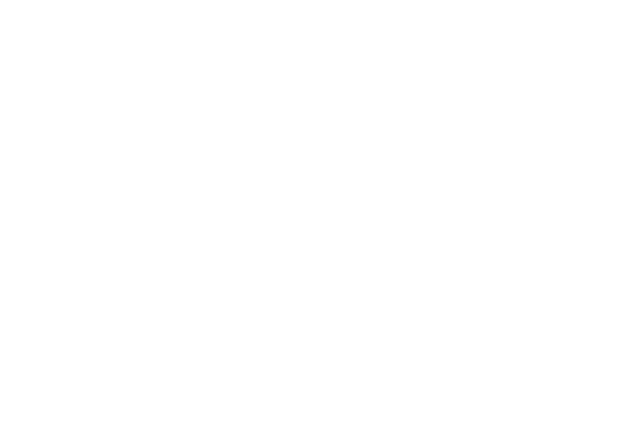
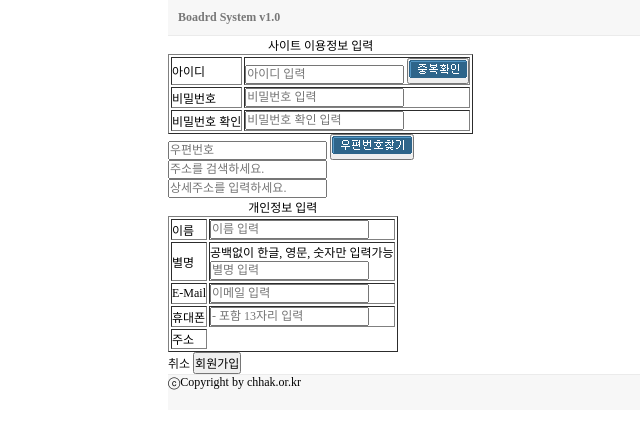
Before and after one commit to JGwanghou/HTML, a plain HTML site: page Board/user/register.html in a window 1280 px wide. Shown: the whole page, without its empty margins (72-712 px from the left). Drawn offline with Linux system fonts and the light colour scheme; files that its build step writes are made by us from their sources.

Commit message:
2022/09/26

```diff
--- a/Board/css/style.css
+++ b/Board/css/style.css
@@ -105,6 +105,7 @@ footer > p {
 }
 
 /* 약관 */
+
 #user > .terms {
     width: 600px;
     height: auto;
--- a/Board/user/register.html
+++ b/Board/user/register.html
@@ -0,0 +1,131 @@
+<!DOCTYPE html>
+<html lang="en">
+<head>
+    <meta charset="UTF-8">
+    <meta http-equiv="X-UA-Compatible" content="IE=edge">
+    <meta name="viewport" content="width=device-width, initial-scale=1.0">
+    <title>회원가입</title>
+    <link rel="stylesheet" href="style.css">
+
+    <style>
+        #user.register {}
+        #user.register > form {}
+        #user.register > table {}
+        #user.register > table > caption {}
+        #user.register > table tr {}
+        #user.register > table td {}
+        #user.register > table td:nth-child(1) {}
+        #user.register > table > input {}
+        #user.register > button {}
+        #user.register > span {}
+        #user.register > table > div {}
+        #user.register > table > div:nth-child(1) > input {}
+        #user.register > table > div:nth-child(2) > input {}
+        #user.register > table > div:nth-child(3) > input {}
+        #user.register > form > div {}
+        #user.register > form > div > .btnCancel {}
+        #user.register > form > div > .btnJoin {}
+
+
+
+
+
+    </style>
+
+</head>
+<body>
+    <div id="wrapper">
+        <header>
+            <h3>Boadrd System v1.0</h3>
+        </header>
+        <main>
+            <section id="user" class="register">
+                <form action="#" method="POST">
+                    <table border="1">
+                        <caption>사이트 이용정보 입력</caption>
+                        <tr>
+                            <td>아이디</td>
+                            <td>
+                                <input type="text" name="uid" placeholder="아이디 입력">
+                                <button>
+                                    <img src="../img/chk_id.gif" alt>
+                                </button>
+                                <span class="resultId"></span>
+                            </td>
+
+                        </tr>
+
+                        <tr>
+                            <td>비밀번호</td>
+                            <td>
+                                <input type="text" name="password1" placeholder="비밀번호 입력">
+                            </td>
+                        </tr>
+
+                        <tr>
+                            <td>비밀번호 확인</td>
+                            <td>
+                                <input type="text" name="password2" placeholder="비밀번호 확인 입력">
+                            </td>
+                        </tr>
+                    </table>
+
+                    <table border="1">
+                        <caption>개인정보 입력</caption>
+                        <tr>
+                            <td>이름</td>
+                            <td>
+                                <input type="text" name="name" placeholder="이름 입력">
+                            </td>
+                        </tr>
+
+                        <tr>
+                            <td>별명</td>
+                            <td>
+                                <p>공백없이 한글, 영문, 숫자만 입력가능</p>
+                                <input type="text" name="nick" placeholder="별명 입력">
+                            </td>
+                        </tr>
+
+                        <tr>
+                            <td>E-Mail</td>
+                            <td>
+                                <input type="text" name="email" placeholder="이메일 입력">
+                            </td>
+                        </tr>
+
+                        <tr>
+                            <td>휴대폰</td>
+                            <td>
+                                <input type="text" name="hp" placeholder="- 포함 13자리 입력" minlength="13" maxlength="13">
+                            </td>
+                        </tr>
+
+                        <tr>
+                            <td>주소</td>
+                            <div>
+                                <input type="text" name="post" placeholder="우편번호" readonly>
+                                <button class="btnZip"><img src="../img/chk_post.gif" alt=""></button>
+                            </div>
+
+                            <div>
+                                <input type="text" name="addr1" placeholder="주소를 검색하세요." readonly>
+                            </div>
+                            <div>
+                                <input type="text" name="addr2" placeholder="상세주소를 입력하세요.">
+                            </div>
+                        </tr>
+                    </table>
+                    <div>
+                        <a href="./login.html" class="btnCancel">취소</a>
+                        <input type="submit" class="btnJoin" value="회원가입">
+                    </div>
+                </form>
+            </section>
+        </main>
+        <footer>
+            ⓒCopyright by chhak.or.kr
+        </footer>
+    </div>
+</body>
+</html>
```
Also changed, not shown: Board/user/terms.html (+0 -56 lines).
